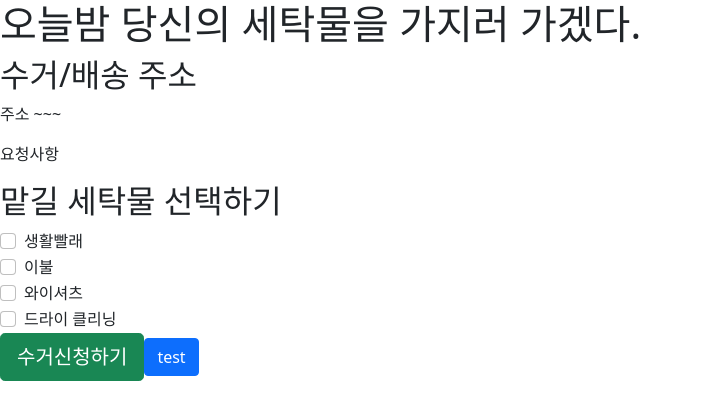
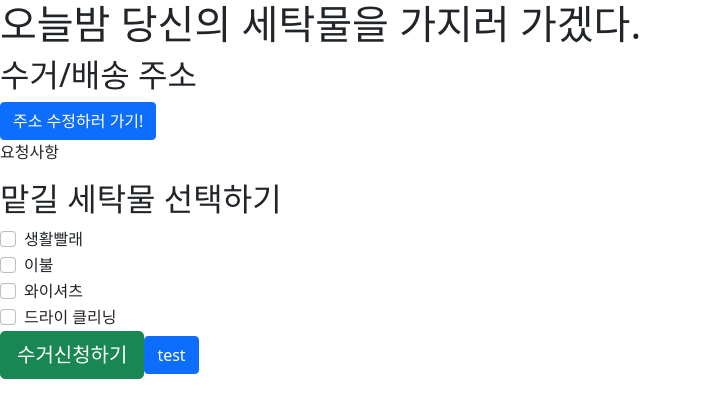
Before and after one commit to hwangseonju/MonitoringBwadrigo, a React (Create React App) app in the folder front/bwadrigo/: page /application in a window 1280 px wide. Shown: the top 420 px of the page, without its empty margins (0-702 px from the left). Built offline with nearby package versions, Linux system fonts and the light colour scheme.

Commit message:
Feat: update_axios
주소 불러오기 axios 추가

```diff
--- a/front/bwadrigo/package.json
+++ b/front/bwadrigo/package.json
@@ -6,7 +6,7 @@
     "@testing-library/jest-dom": "^5.16.4",
     "@testing-library/react": "^13.1.1",
     "@testing-library/user-event": "^13.5.0",
-    "axios": "^0.27.0",
+    "axios": "^0.27.1",
     "bootstrap": "^5.1.3",
     "react": "^18.0.0",
     "react-bootstrap": "^2.3.0",
--- a/front/bwadrigo/src/components/collection/Application.jsx
+++ b/front/bwadrigo/src/components/collection/Application.jsx
@@ -1,8 +1,23 @@
-import { useState } from 'react';
+import axios from 'axios';
+import { useEffect, useState } from 'react';
 import {Form, Button} from 'react-bootstrap';
 
 function Application(){
     const [checkValue, setCheckValue] = useState([]);
+    const [addrress, setAddress] = useState();
+    const [isAddress, setIsAddress] = useState(false);
+
+    const checkAddress = () =>{
+        axios.get("http://k6s104.p.ssafy.io:8081/v1/api/member")
+        .then((res)=>{
+            console.log(res);
+            if(res.data.memberAddress){
+                setAddress(res.data.memberAddress);
+                setIsAddress(true);
+            }
+        })
+    }
+
     const changeHandler = (checked, id) => {
         if(checked){
             setCheckValue([...checkValue, id]);
@@ -16,11 +31,22 @@ function Application(){
     const test = () =>{
         console.log(checkValue);
     }
+
     return(
         <div>
             <h1>오늘밤 당신의 세탁물을 가지러 가겠다.</h1>
             <h2>수거/배송 주소</h2>
-            <p>주소 ~~~</p>
+            {isAddress?
+            <div>
+                <h2>입력된 주소가 없습니다.</h2>
+                <Button>주소 입력하러 가기!</Button>
+            </div>
+            :
+            <div>
+                <h2>{addrress}</h2>
+                <Button>주소 수정하러 가기!</Button>
+            </div>
+            }
             <p>요청사항</p>
 
             <h2>맡길 세탁물 선택하기</h2>
```
Also changed, not shown: 1 other file (tests, documents, lock files or other folders).
